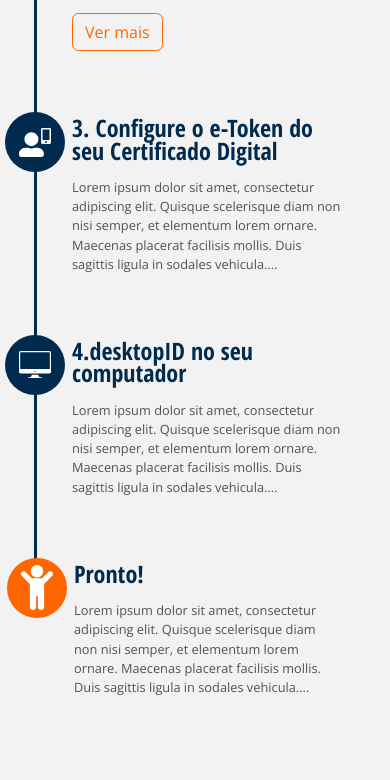
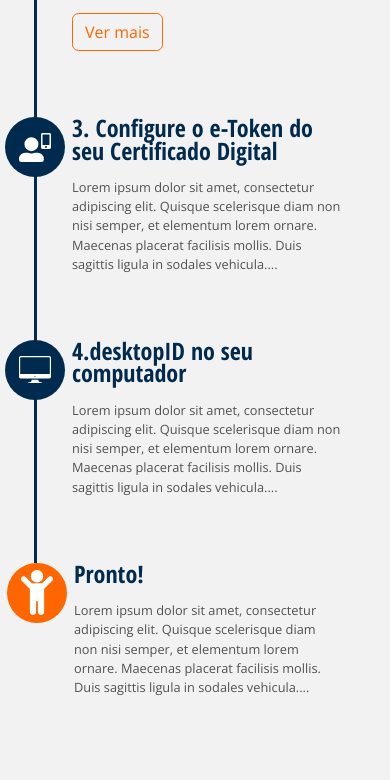
Before and after one commit to eduruiz333/remoteId, a website: page index.html in a window 390 px wide. Shown: the part 571-1351 px from the top of the page. Drawn offline with nearby package versions, Linux system fonts and the light colour scheme.

Commit message:
Correção de versão responsiva dos elementos do primeiro acesso

```diff
--- a/assets/sass/_body.scss
+++ b/assets/sass/_body.scss
@@ -59,24 +59,23 @@ a {
 
     li {
       list-style: none;
-      margin-left: -15px; /* margin-left: -15px; */
+      margin-left: -15px;
       min-height: 50px;
       border-left: 3px solid $darkBlue;
-      padding: 0 0 50px 35px; /* 0 0 50px 35px */
+      padding: 0 0 50px 35px;
       position: relative;
 
       &:last-child {
         border-left: 0;
-        margin-left: -10px; /* 21px */
+        margin-left: -10px;
       }
 
       &::before {
         position: absolute;
-        left: -32px; /* -32px; */
-        top: -5px;
+        left: -32px;
         content: " ";
         border-radius: 500%;
-        height: 60px; /* 60 */
+        height: 60px;
         width: 60px;
         transition: all 500ms ease-in-out;
         background-color: $darkBlue;
```
Also changed, not shown: assets/css/style.css.
